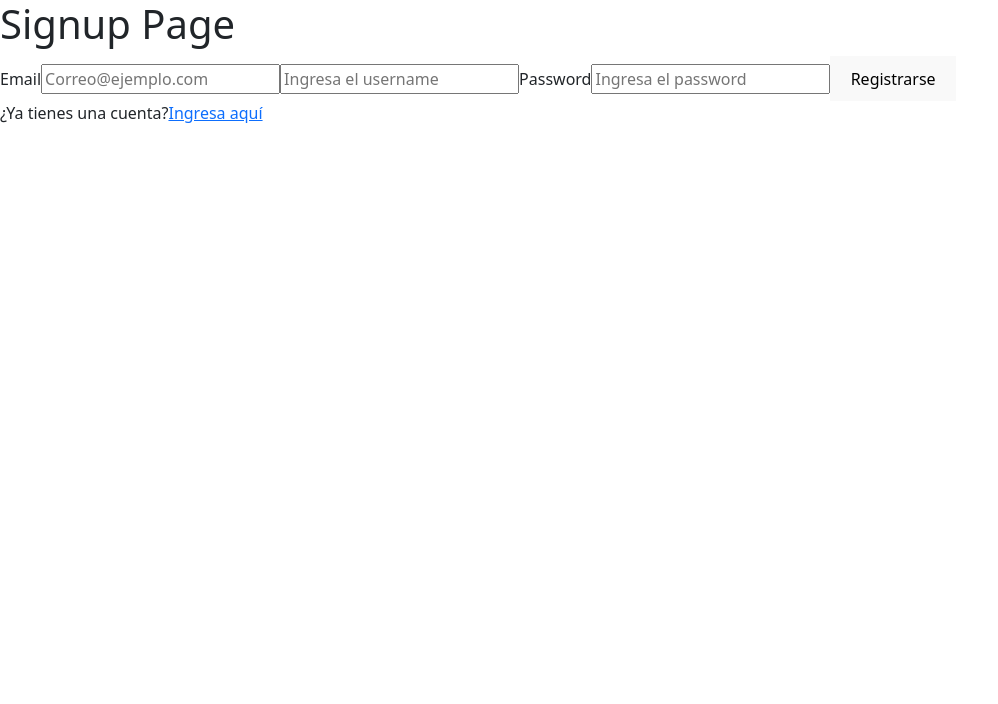
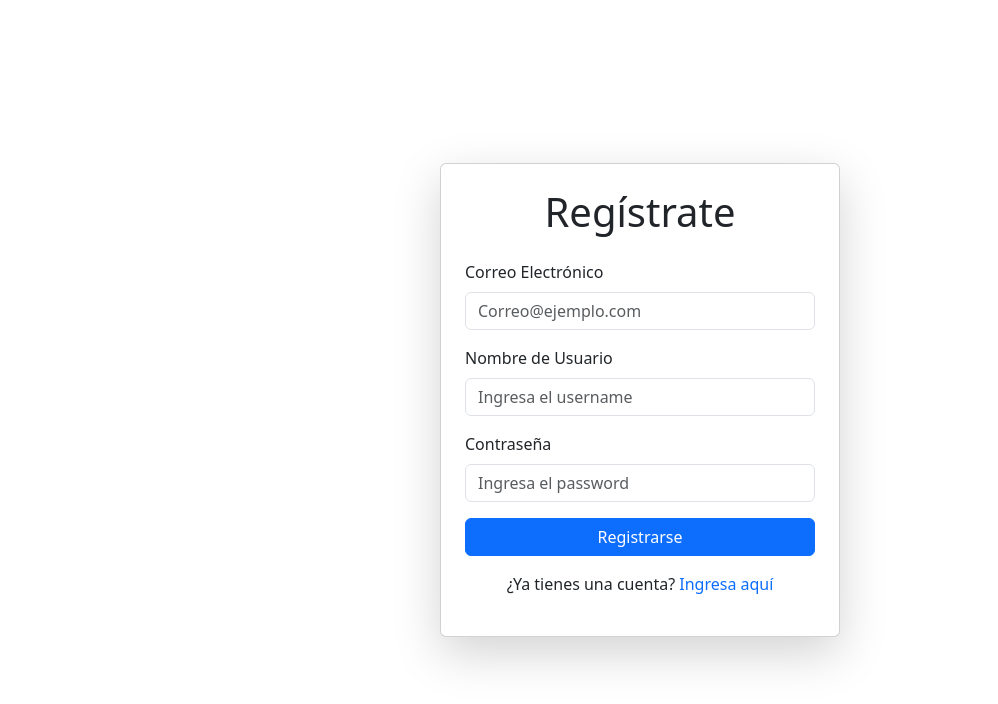
Before and after one commit to AdairGarcia/finalyze, a React (Vite) app in the folder finalyze/: page /signup in a window 1280 px wide. Shown: the top 704 px of the page, without its empty margins (0-998 px from the left). Built offline with nearby package versions, Linux system fonts and the light colour scheme; the HTML template or start-up script is replaced by a standard one; what aws-jwt-verify would draw is missing.

Commit message:
Añadido signupPage.jsx

```diff
--- a/finalyze/src/pages/SignupPage/SignupPage.jsx
+++ b/finalyze/src/pages/SignupPage/SignupPage.jsx
@@ -1,61 +1,78 @@
-import {useForm} from "react-hook-form";
-import {useAuth} from "../../context/AuthContext.jsx";
-import {Link, useNavigate} from "react-router-dom";
+import { useForm } from "react-hook-form";
+import { useAuth } from "../../context/AuthContext.jsx";
+import { Link, useNavigate } from "react-router-dom";
+import "bootstrap/dist/css/bootstrap.min.css";
 
 export const SignupPage = () => {
-    const { register, handleSubmit} = useForm();
+  const { register, handleSubmit } = useForm();
   const { signup } = useAuth();
-    const navigate= useNavigate();
+  const navigate = useNavigate();
 
   const onSubmit = handleSubmit(async (data) => {
     try {
       const info = await signup(data.username, data.email, data.password);
       const body = JSON.parse(info.body);
 
-            if(!body.userConfirmed && info.statusCode === 200){
+      if (!body.userConfirmed && info.statusCode === 200) {
         navigate("/signup/code");
       }
-
     } catch (error) {
       console.error("Error al registrarse", error);
     }
   });
 
-    return(
-        <div>
-            <h1>Signup Page</h1>
+  return (
+    <div className="container vh-100 d-flex align-items-center justify-content-center">
+      <div className="card shadow-lg p-4" style={{ width: "100%", maxWidth: "400px" }}>
+        <h1 className="text-center mb-4">Regístrate</h1>
         <form onSubmit={onSubmit}>
-                <label>Email</label>
+          <div className="mb-3">
+            <label className="form-label">Correo Electrónico</label>
             <input
-                    type={"email"}
-                    name={"email"}
-                    placeholder={"Correo@ejemplo.com"}
-                    autoComplete={"off"}
-                    {...register("email", {required: true})}
+              type="email"
+              name="email"
+              placeholder="Correo@ejemplo.com"
+              className="form-control"
+              {...register("email", { required: true })}
+              autoComplete="off"
             />
+          </div>
+
+          <div className="mb-3">
+            <label className="form-label">Nombre de Usuario</label>
             <input
               type="text"
               name="username"
               placeholder="Ingresa el username"
-                    {...register("username", {required: true})}
+              className="form-control"
+              {...register("username", { required: true })}
               autoComplete="off"
             />
+          </div>
 
-                <label>Password</label>
+          <div className="mb-3">
+            <label className="form-label">Contraseña</label>
             <input
               type="password"
               placeholder="Ingresa el password"
+              className="form-control"
+              {...register("password", { required: true })}
               autoComplete="off"
-                    {...register("password", {required: true})}
             />
-                <button type="submit">
+          </div>
+
+          <button type="submit" className="btn btn-primary w-100">
             Registrarse
           </button>
         </form>
-            <p>
-                ¿Ya tienes una cuenta?
-                <Link to={"/signin"}>Ingresa aquí</Link>
+
+        <p className="text-center mt-3">
+          ¿Ya tienes una cuenta?{" "}
+          <Link to={"/signin"} className="text-decoration-none">
+            Ingresa aquí
+          </Link>
         </p>
       </div>
-    )
+    </div>
+  );
 };
```
Lines whose indentation alone changed are shown as unchanged.
